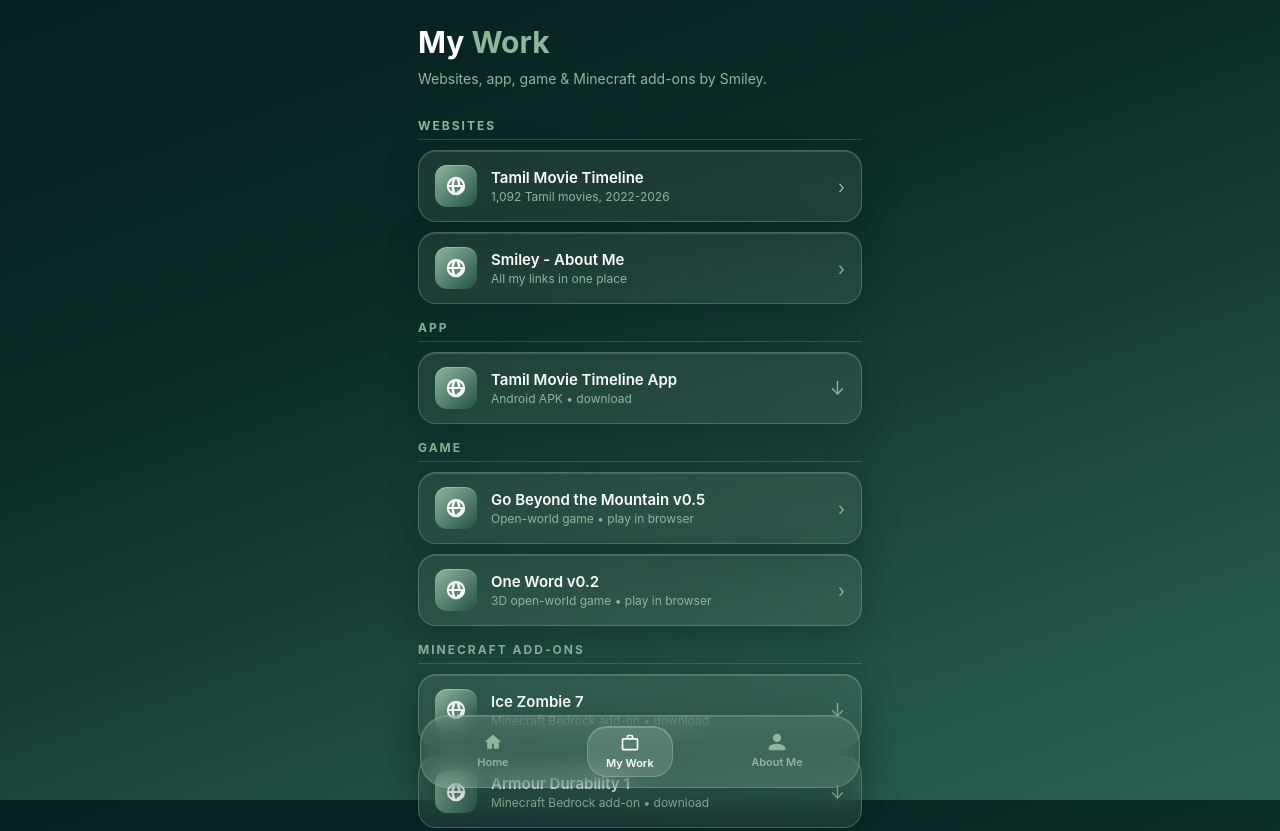
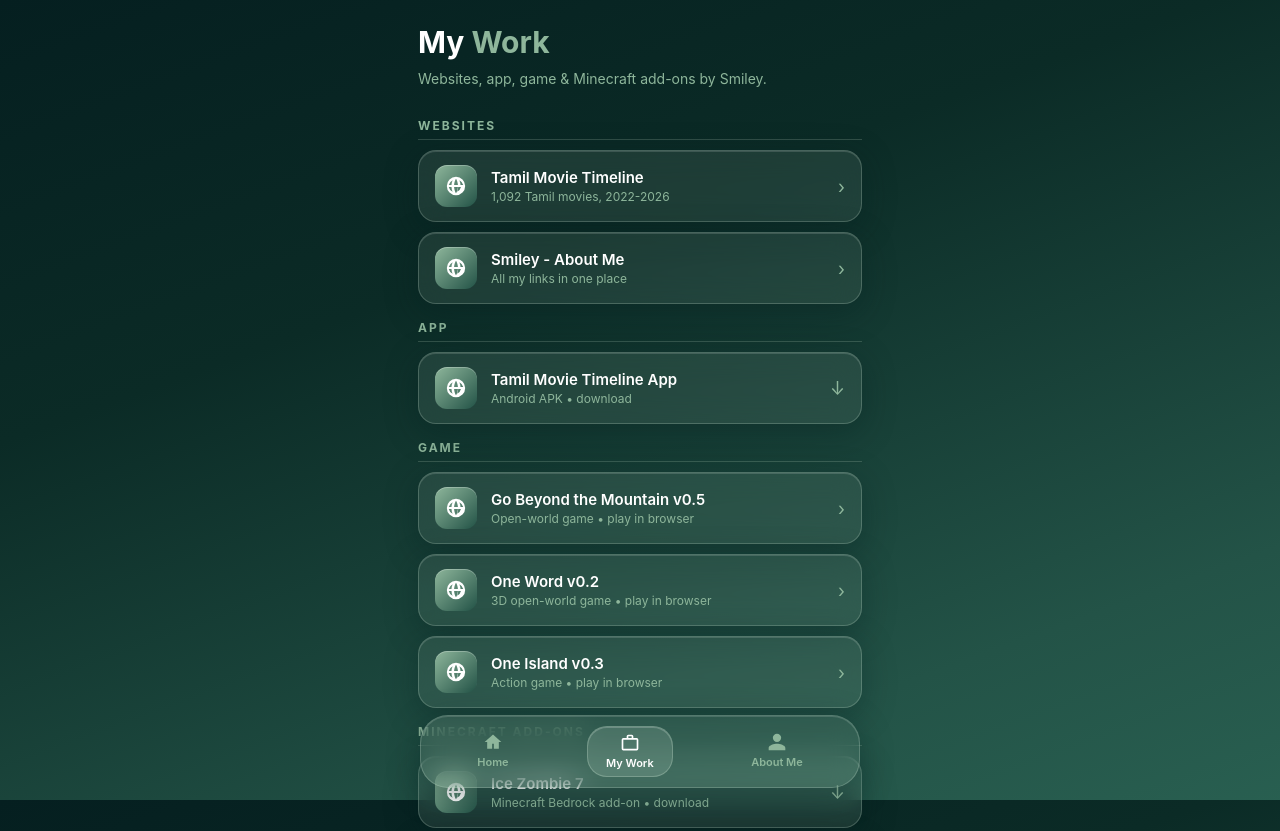
Before and after one commit to Smiley404-code/about-me, a plain HTML site: page work.html in a window 1280 px wide. Shown: the top 831 px of the page. Drawn offline with Linux system fonts and the light colour scheme.

Commit message:
Add One Island v0.3 game card to My Work

```diff
--- a/work.html
+++ b/work.html
@@ -152,6 +152,11 @@
       <div class="txt"><div class="name">One Word v0.2</div><div class="sub">3D open-world game &bull; play in browser</div></div>
       <div class="arrow">&rsaquo;</div>
     </a>
+    <a class="card glass" href="https://smiley404-code.github.io/one-island/">
+      <div class="icon icon-web"><svg viewBox="0 0 24 24"><path d="M12 2a10 10 0 1 0 0 20 10 10 0 0 0 0-20zm7.9 9h-3a15.6 15.6 0 0 0-1.2-5.4A8 8 0 0 1 19.9 11zM12 4.1c.8 1.2 1.9 3.7 2.1 6.9H9.9c.2-3.2 1.3-5.7 2.1-6.9zM4.1 13h3c.1 2.2.5 4 1.2 5.4A8 8 0 0 1 4.1 13zm3-2h-3a8 8 0 0 1 4.2-5.4A15.6 15.6 0 0 0 7.1 11zM12 19.9c-.8-1.2-1.9-3.7-2.1-6.9h4.2c-.2 3.2-1.3 5.7-2.1 6.9zm2.4-6.9h3a8 8 0 0 1-4.2 5.4c.7-1.4 1.1-3.2 1.2-5.4z"/></svg></div>
+      <div class="txt"><div class="name">One Island v0.3</div><div class="sub">Action game &bull; play in browser</div></div>
+      <div class="arrow">&rsaquo;</div>
+    </a>
     <div class="subhead">Minecraft Add-ons</div>
     <a class="card glass" href="https://drive.google.com/uc?export=download&id=1vRMM2Jcmi1I9vUaKl8_0DzmbTyv9oJIy">
       <div class="icon icon-web"><svg viewBox="0 0 24 24"><path d="M12 2a10 10 0 1 0 0 20 10 10 0 0 0 0-20zm7.9 9h-3a15.6 15.6 0 0 0-1.2-5.4A8 8 0 0 1 19.9 11zM12 4.1c.8 1.2 1.9 3.7 2.1 6.9H9.9c.2-3.2 1.3-5.7 2.1-6.9zM4.1 13h3c.1 2.2.5 4 1.2 5.4A8 8 0 0 1 4.1 13zm3-2h-3a8 8 0 0 1 4.2-5.4A15.6 15.6 0 0 0 7.1 11zM12 19.9c-.8-1.2-1.9-3.7-2.1-6.9h4.2c-.2 3.2-1.3 5.7-2.1 6.9zm2.4-6.9h3a8 8 0 0 1-4.2 5.4c.7-1.4 1.1-3.2 1.2-5.4z"/></svg></div>
```
